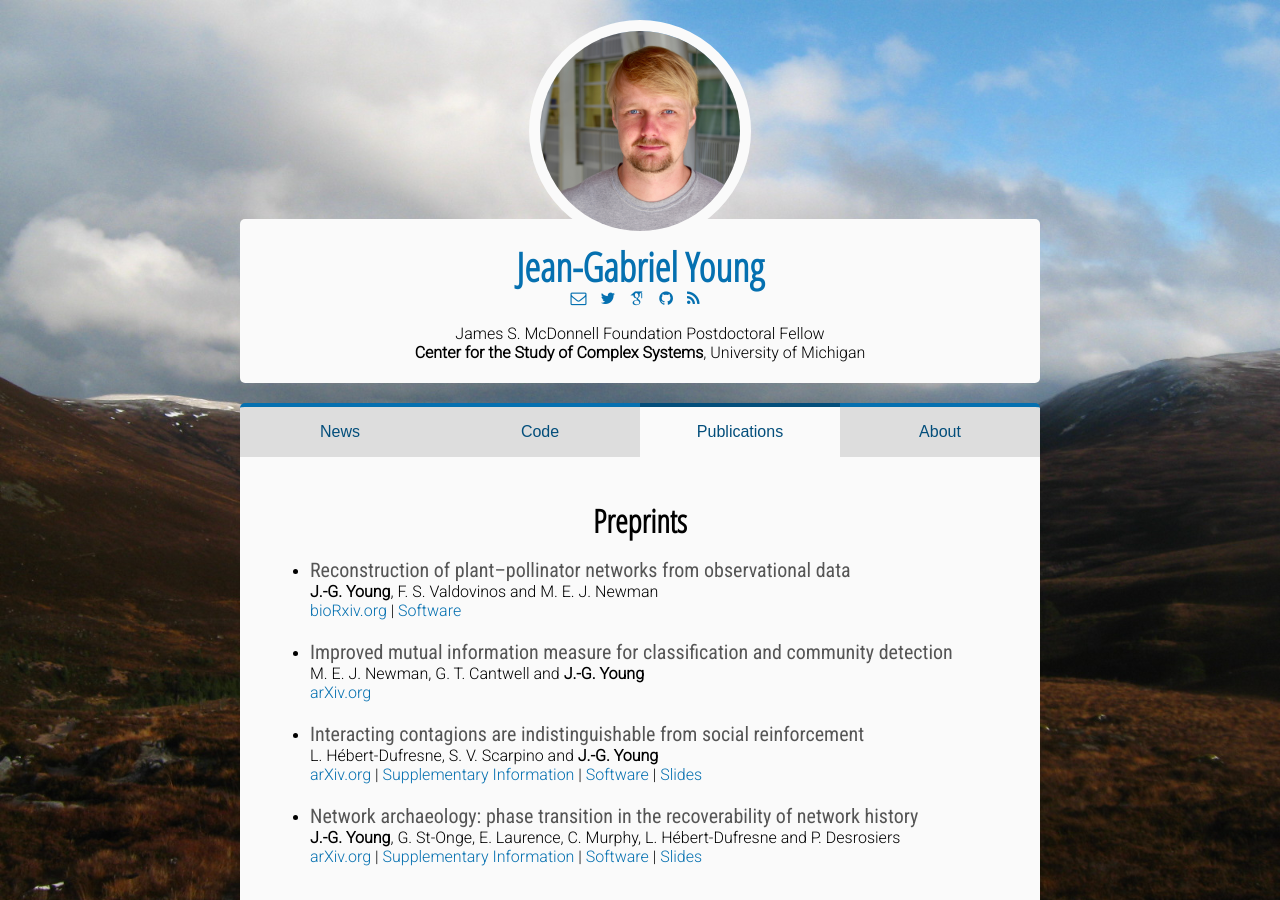
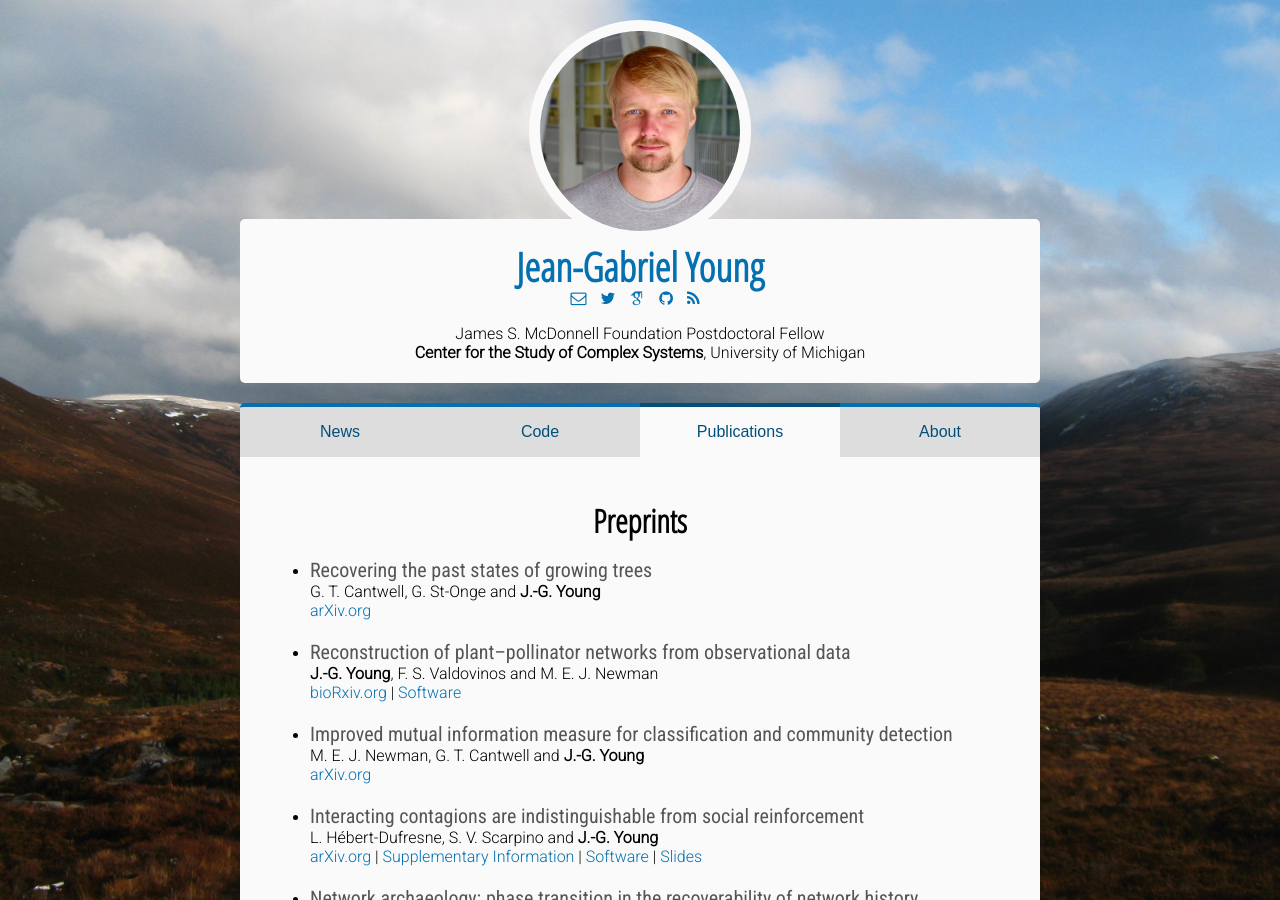
Before and after one commit to jg-you/jg-you.github.io, a Jekyll site: the page built from publications.md, in a window 1280 px wide and 900 px high. Built offline with Jekyll 4.4.1, drawn with Linux system fonts in a browser that asks for light colours; some web fonts are replaced; comment, search, counter and statistics services are not loaded.

Commit message:
Update publications.md

```diff
--- a/publications.md
+++ b/publications.md
@@ -6,6 +6,9 @@ title: Publications
 <span id="nav-preprints"></span>
 ## Preprints
 
+* <span class="pub-title">Recovering the past states of growing trees</span><br/>
+G. T. Cantwell, G. St-Onge and **J.-G. Young** <br/>
+[arXiv.org](https://arxiv.org/abs/1910.04788)
 
 * <span class="pub-title">Reconstruction of plant–pollinator networks from observational data</span><br/>
 **J.-G. Young**, F. S. Valdovinos and M. E. J. Newman <br/>
```
